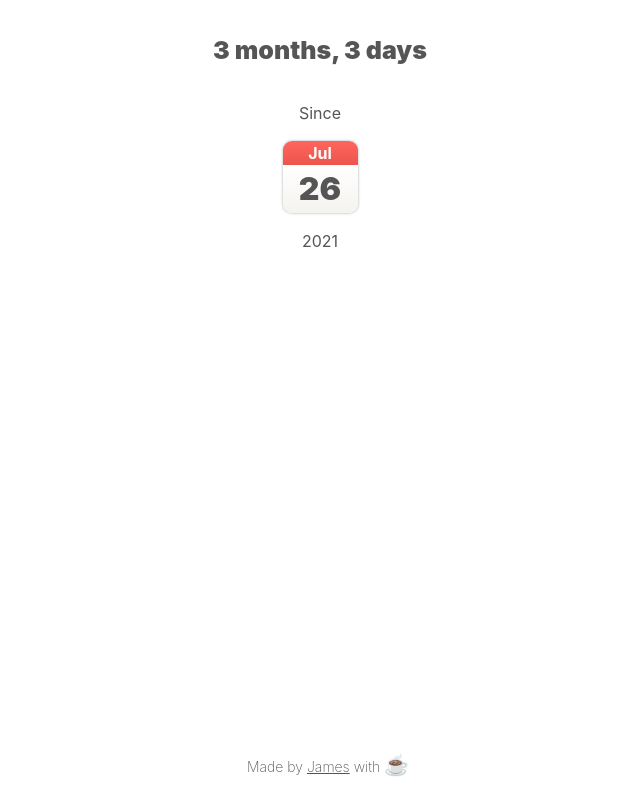
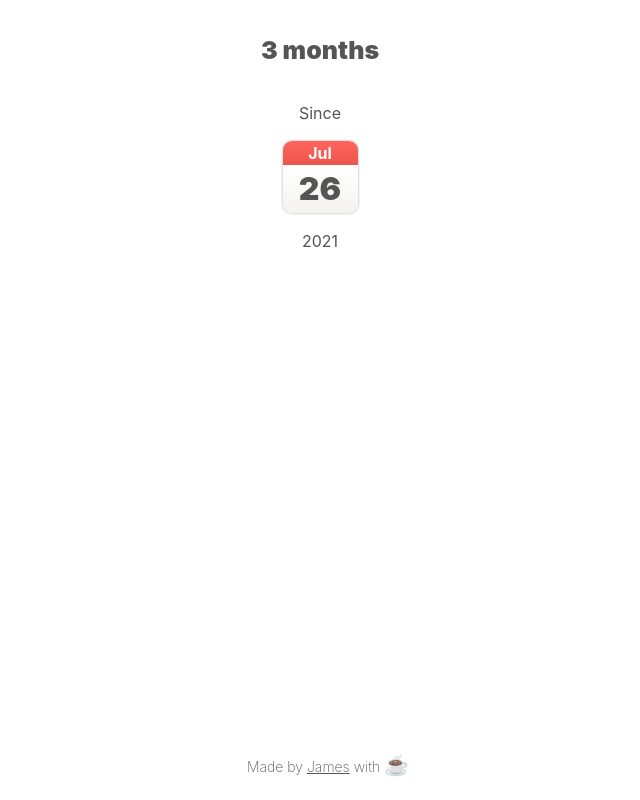
Before and after one commit to jamesrampton/since, a plain HTML site: page index.html in a window 1280 px wide. Shown: the whole page, without its empty margins (320-960 px from the left). Drawn offline with Linux system fonts and the light colour scheme.

Commit message:
Simplify dates as more time passes

```diff
--- a/index.html
+++ b/index.html
@@ -158,10 +158,12 @@
         if (since.months) {
             parts.push(since.months + pluralise("&nbsp;month", since.months))
         }
-        if (since.weeks) {
+        // Don't show weeks if more than 6 months
+        if (since.months < 6 && since.weeks) {
             parts.push(since.weeks + pluralise("&nbsp;week", since.weeks))
         }
-        if (since.days) {
+        // Don't show days if more than 3 months
+        if (since.months < 3 && since.days) {
             parts.push(since.days + pluralise("&nbsp;day", since.days))
         }
         for( var i=0; i<parts.length; i++ ) {
```
